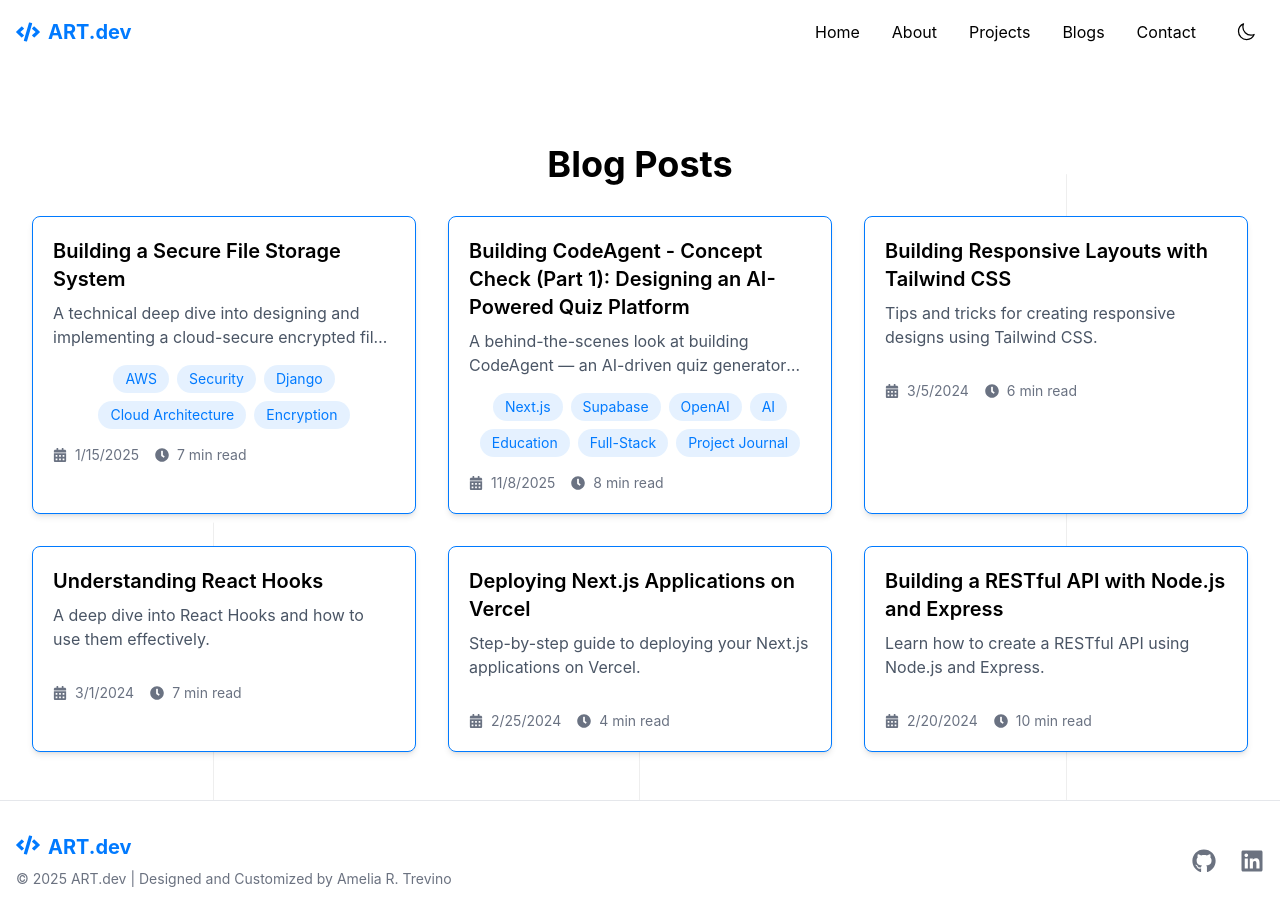
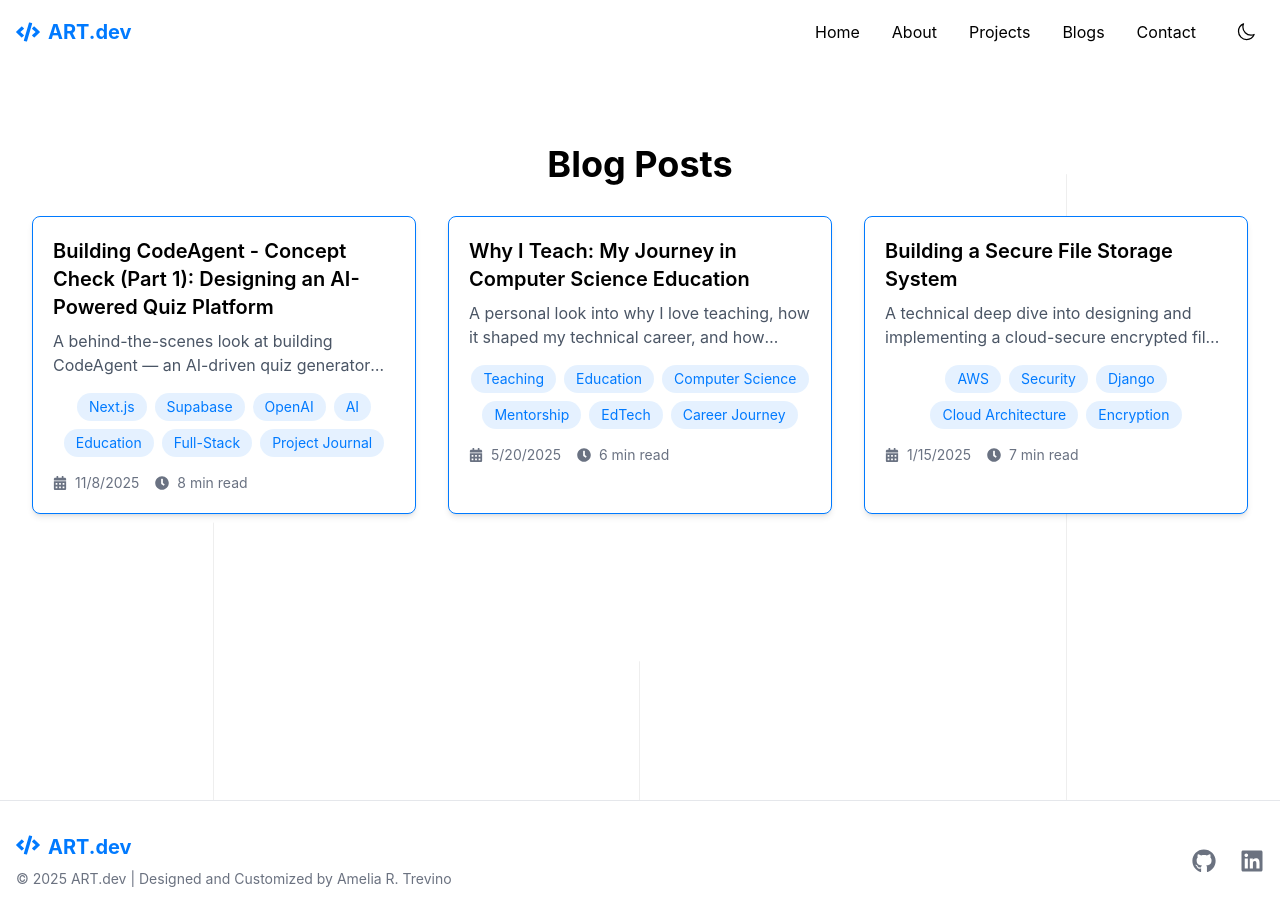
Before and after one commit to Mela13076/art-devfolio, a Next.js app: page /blogs in a window 1280 px wide. Built offline with nearby package versions, Linux system fonts and the light colour scheme.

Commit message:
Adding more blogs

```diff
--- a/src/app/blogs/[slug]/page.tsx
+++ b/src/app/blogs/[slug]/page.tsx
@@ -4,12 +4,13 @@ import { notFound } from 'next/navigation'
 import { MDXRemote } from 'next-mdx-remote/rsc'
 import matter from 'gray-matter'
 import BlogLayout from '@/app/components/BlogLayout'
-import { BlogLayoutFrontMatter } from "@/types";
+import { BlogLayoutProps } from "@/types";
 
 
 export default async function BlogPage({ params }: { params: Promise<{ slug: string }> }) {
   const { slug } = await params;
   const filePath = path.join(process.cwd(), 'src/posts', `${slug}.mdx`)
+
 
 
   if (!fs.existsSync(filePath)) return notFound()
@@ -19,7 +20,7 @@ export default async function BlogPage({ params }: { params: Promise<{ slug: str
   //data is the metadata of the blog post & content is the actual mdx content
 
   return (
-    <BlogLayout data={data as BlogLayoutFrontMatter}>
+    <BlogLayout data={data as BlogLayoutProps}>
       <MDXRemote source={content} />
     </BlogLayout>
   )
--- a/src/app/components/Blogs.tsx
+++ b/src/app/components/Blogs.tsx
@@ -25,7 +25,7 @@ export default function Blogs() {
             initial="initial"
             animate="animate"
           >
-          {blogs.slice(0,3).map((blog, index) => (
+          {blogs.slice(0,2).map((blog, index) => (
             <BlogCard key={index} {...blog} />
           ))}
         </motion.div>
--- a/src/contents/blogs.ts
+++ b/src/contents/blogs.ts
@@ -1,14 +1,6 @@
 import { Blog } from "@/types";
 
 export const blogs: Blog[] = [
-    {
-        title: 'Building a Secure File Storage System',
-        summary: 'A technical deep dive into designing and implementing a cloud-secure encrypted file storage system using AWS KMS, AES encryption, Django, and professional project management workflows.',
-        date: '2025-01-15',
-        readTime: '7 min read',
-        slug: 'secure-file-storage',
-        tags: ["AWS", "Security", "Django", "Cloud Architecture", "Encryption"]
-      },
       {
         title: 'Building CodeAgent - Concept Check (Part 1): Designing an AI-Powered Quiz Platform',
         summary: 'A behind-the-scenes look at building CodeAgent — an AI-driven quiz generator for computer science students, exploring the project vision, architecture, early challenges, and lessons learned so far.',
@@ -18,31 +10,21 @@ export const blogs: Blog[] = [
         tags: ["Next.js", "Supabase", "OpenAI", "AI", "Education", "Full-Stack", "Project Journal"]
       },
       {
-        title: 'Building Responsive Layouts with Tailwind CSS',
-        summary: 'Tips and tricks for creating responsive designs using Tailwind CSS.',
-        date: '2024-03-05',
+        title: 'Why I Teach: My Journey in Computer Science Education',
+        summary: "A personal look into why I love teaching, how it shaped my technical career, and how empowering others to learn has become a core part of my identity as an engineer.",
+        date: '2025-05-20',
         readTime: '6 min read',
-        slug: 'building-responsive-layouts-with-tailwind-css',
+        slug: 'why-i-teach',
+        tags: ["Teaching", "Education", "Computer Science", "Mentorship", "EdTech", "Career Journey"]
+
       },
       {
-        title: 'Understanding React Hooks',
-        summary: 'A deep dive into React Hooks and how to use them effectively.',
-        date: '2024-03-01',
+        title: 'Building a Secure File Storage System',
+        summary: 'A technical deep dive into designing and implementing a cloud-secure encrypted file storage system using AWS KMS, AES encryption, Django, and professional project management workflows.',
+        date: '2025-01-15',
         readTime: '7 min read',
-        slug: 'understanding-react-hooks',
+        slug: 'secure-file-storage',
+        tags: ["AWS", "Security", "Django", "Cloud Architecture", "Encryption"]
       },
-        {
-            title: 'Deploying Next.js Applications on Vercel',
-            summary: 'Step-by-step guide to deploying your Next.js applications on Vercel.',
-            date: '2024-02-25',
-            readTime: '4 min read',
-            slug: 'deploying-nextjs-applications-on-vercel',
-        },
-        {
-            title: 'Building a RESTful API with Node.js and Express',
-            summary: 'Learn how to create a RESTful API using Node.js and Express.',
-            date: '2024-02-20',
-            readTime: '10 min read',
-            slug: 'building-a-restful-api-with-nodejs-and-express',
-        },
+
   ];
--- a/src/posts/codeagent-progress-part-1.mdx
+++ b/src/posts/codeagent-progress-part-1.mdx
@@ -99,7 +99,7 @@ The goal is to have the app generate consistent, structured data that can easily
 
 ## Architecture Overview
 
-<img src="/posts/codeagent-architecture.png" alt="CodeAgent system architecture diagram" className="my-8 rounded-lg shadow-md" />
+<img src="/posts/codeagent-architecture.png" alt="CodeAgent system architecture diagram" className="my-8 rounded-lg shadow-md w-md mx-auto" />
 
 The architecture focuses on **simplicity and security** for an MVP:
 
--- /dev/null
+++ b/src/posts/why-i-teach.mdx
@@ -0,0 +1,110 @@
+---
+title: "Why I Teach: My Journey in Computer Science Education"
+summary: "A personal look into why I love teaching, how it shaped my technical career, and how empowering others to learn has become a core part of my identity as an engineer."
+date: "2025-05-20"
+readTime: "6 min read"
+slug: "why-i-teach"
+tags: ["Teaching", "Education", "Computer Science", "Mentorship", "EdTech", "Career Journey"]
+---
+
+## Introduction
+
+Teaching has always been one of the most meaningful parts of my journey, not just as a student but as an engineer. Before I ever built projects or deployed systems, I found myself helping classmates understand math, science, electrical engineering concepts, and eventually computer science.
+
+It always felt good to take something I spent time learning and explain it simply to someone else. Helping a concept *click* for someone became just as rewarding as mastering the concept myself.
+
+What I did not realize at the time was that teaching would become one of the most important parts of my own learning. Each time I helped someone, I had to push myself to understand the idea more deeply. If I was learning a topic at the same time as my peers, I would study harder, learn faster, and break concepts down in a way that made sense because someone was relying on me to help them understand it too.
+
+That experience shaped everything that came later.
+
+<hr />
+
+## Tutoring Electrical Engineering and Computer Science
+
+During my undergraduate years, I naturally stepped into tutoring roles, supporting students in electrical engineering courses, introductory computer science, object-oriented programming, and general math and science.
+
+These were not official positions at first. I was simply helping friends, classmates, and peers who were stuck or overwhelmed. Over time, it became clear that I genuinely enjoyed it.
+
+**I loved this work.**
+
+I loved the challenge of taking a difficult problem and turning it into something approachable, manageable, and even fun.
+
+Eventually, I became a **Teaching Assistant** and **Supplemental Instructor**, specifically supporting undergraduate CS courses. I helped students debug their first programs, understand the basics of logic, absorb the structure of OOP, and build confidence in concepts that once felt intimidating.
+
+These moments reminded me of how far I had come and how far I wanted to help others go.
+
+<hr />
+
+## Discovering CodePath and Becoming a Tech Fellow
+
+Later in my journey, I took a course with CodePath and immediately connected with their mission: making high-quality CS education accessible, inclusive, and impactful.
+
+I knew I wanted to be part of it.
+
+I joined as a **Tech Fellow**, helping students learn web development, holding office hours, and supporting prospective students working through their technical prework. Many learners came in feeling unsure or overwhelmed, and I loved being the person who could say:
+
+> You’ve got this. Let’s work through it together.
+
+Eventually, I became a **Tech Fellow Manager**, allowing me to support students directly and mentor the Tech Fellows who worked alongside them. I contributed to curriculum feedback, breakout room strategies, engagement structures, and behind-the-scenes operations that help CodePath serve thousands of learners.
+
+This experience strengthened my passion for improving CS education in real, hands-on ways.
+
+<hr />
+
+## Teaching Kids at CodaKid
+
+Around the same time, I became an instructor at **CodaKid**, teaching young learners (ages 7–14) everything from Scratch basics to Python games and beginner AI concepts.
+
+Teaching kids is a completely different experience. They are curious, fearless, and incredibly imaginative. They ask questions adults would never think of and come up with solutions that feel wonderfully outside the box.
+
+Through CodaKid, I learned how to:
+
+- turn complex concepts into fun explanations
+- break problems into small, understandable steps
+- use visuals, analogies, and storytelling
+- keep learning playful
+- adapt to many different learning styles
+
+This experience made me a better communicator and a more empathetic engineer.
+
+<hr />
+
+## How Teaching Made Me a Better Engineer
+
+Teaching has shaped the way I think about engineering in almost every way:
+
+- **Communication:** If you can explain a system simply, you truly understand it.
+- **Debugging:** Helping someone debug teaches you to see code from multiple perspectives.
+- **Collaboration:** Teaching builds patience, clarity, and teamwork.
+- **Problem Decomposition:** Teaching requires breaking down complex ideas into small, digestible pieces.
+- **Mastering Fundamentals:** The more you teach the basics, the stronger your own foundation becomes.
+
+Teaching and engineering support one another. Each skill improves the other.
+
+<hr />
+
+## A Purpose Bigger Than Code
+
+One of my favorite lines from my graduation speech was:
+
+> My greater mission is to empower the next generation of tech leaders by creating tools, communities, and programs that make computer science more accessible, inclusive, and supportive.
+
+This still feels true today.
+
+My passion for teaching shows up in the time I spend supporting students and also in the projects I choose to build. I love creating tools that help people learn, practice, and grow. Whether I am developing educational platforms like **CodeAgent**, creating CS resources, or mentoring future engineers, empowering others is at the center of everything I do.
+
+Teaching is not just something I do.
+It is part of who I am.
+
+<hr />
+
+## Final Thoughts
+
+My journey in engineering has never been only about code. It has always been about people — the students who needed help, the classmates who needed clarity, the kids who needed encouragement, and the learners who needed someone to believe in them.
+
+Teaching helped me become a better engineer, a better communicator, and ultimately a better version of myself. It taught me to lead with empathy, curiosity, and purpose.
+
+As I continue growing in my career, I know this for certain:
+**I want to build systems, but I also want to build pathways for others.**
+
+If my work helps someone else discover their potential in tech, then I am exactly where I am meant to be.
--- a/src/types/index.ts
+++ b/src/types/index.ts
@@ -21,6 +21,7 @@ export interface BlogLayoutProps {
     date: string;
     readTime?: string;
     tags?: string[];
+    slug?: string;
     lastUpdated?: string;
 
 }
--- a/src/utils/formatDate.ts
+++ b/src/utils/formatDate.ts
@@ -1,7 +1,8 @@
 
 export function formatDate(dateString: string): string {
     const now = new Date();
-    const date = new Date(dateString);
+    const [year, month, day] = dateString.split('-').map(Number);
+    const date = new Date(year, month - 1, day);
     const timeDiff = now.getTime()- date.getTime()
     const dayDiff = Math.floor(timeDiff / (1000 * 3600 * 24));
 
```
Also changed, not shown: public/posts/codeagent-architecture.png, public/posts/codeagent-architecture2.png (deleted).
